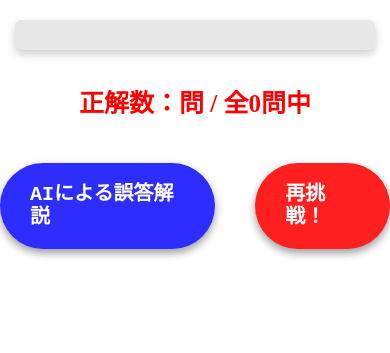
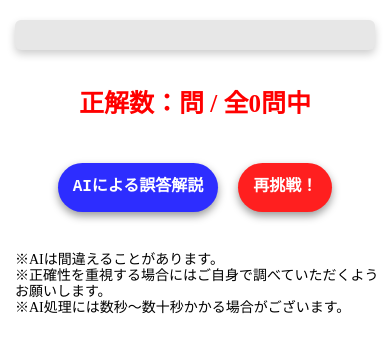
Before and after one commit to tanidashoya/history_game, a Flask app: template templates/finish.html in a window 390 px wide. Shown: the part 51-404 px from the top of the page. Run offline with Flask 3, Linux system fonts and the light colour scheme; the template is opened without the code that fills it, so the values that code supplies are empty.

Commit message:
最終調整

```diff
--- a/static/finish.css
+++ b/static/finish.css
@@ -67,6 +67,7 @@ main {
     gap:40px;
     margin-top:45px;
     justify-content: center;
+    margin-bottom: 40px;
 }
 
 
@@ -93,3 +94,19 @@ main {
     color:#ffffff;
     background-color: rgb(255, 31, 31);
 }
+
+.attention {
+    padding-left: 15px;
+    font-size: 14px;
+    margin-bottom: 50px;
+}
+
+@media (max-width:768px) {
+    .btn-group {
+        gap: 20px;
+    }
+    .button {
+        font-size: 16px;
+        padding: 15px 15px;
+    }
+}
--- a/templates/finish.html
+++ b/templates/finish.html
@@ -44,7 +44,11 @@
                 <a class="button btn2" href="{{ url_for('start') }}">再挑戦！</a>
             </div>
         </div>
-        <p class=""></p>
+        <p class="attention">
+            ※AIは間違えることがあります。<br>
+            ※正確性を重視する場合にはご自身で調べていただくようお願いします。<br>
+            ※AI処理には数秒～数十秒かかる場合がございます。
+        </p>
     </main>
 </body>
 </html>
```
Also changed, not shown: static/explanation.css (+4 -4 lines).
